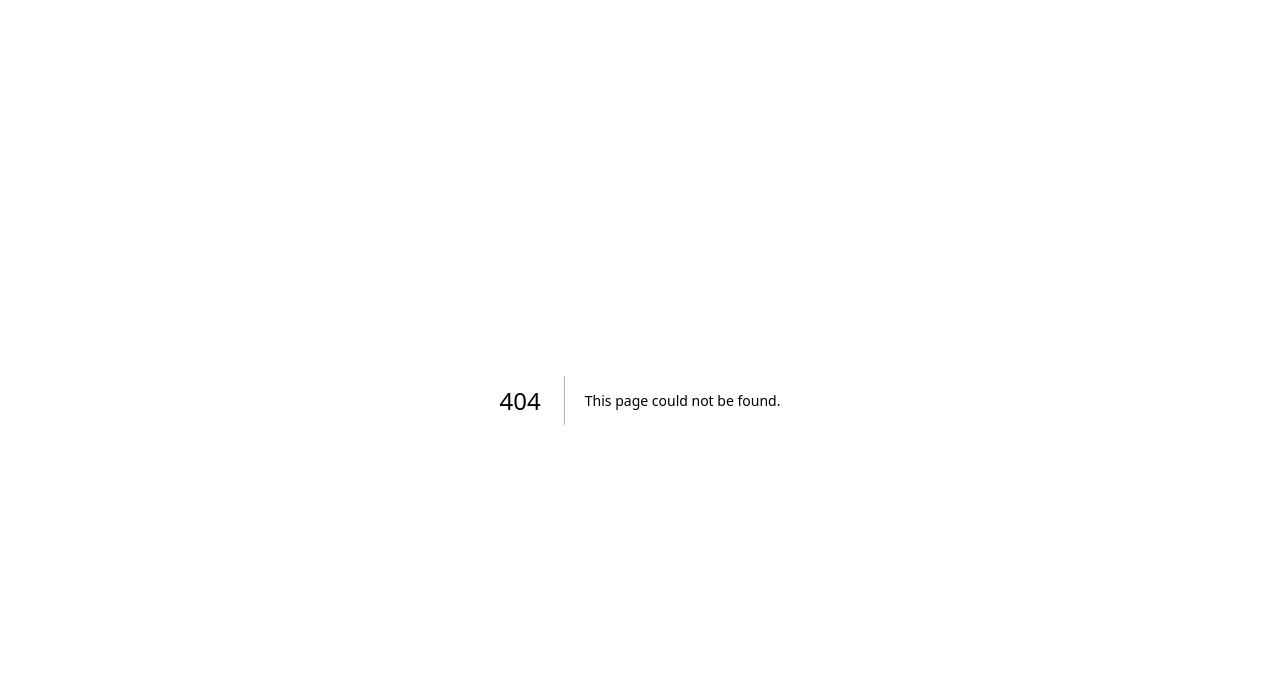
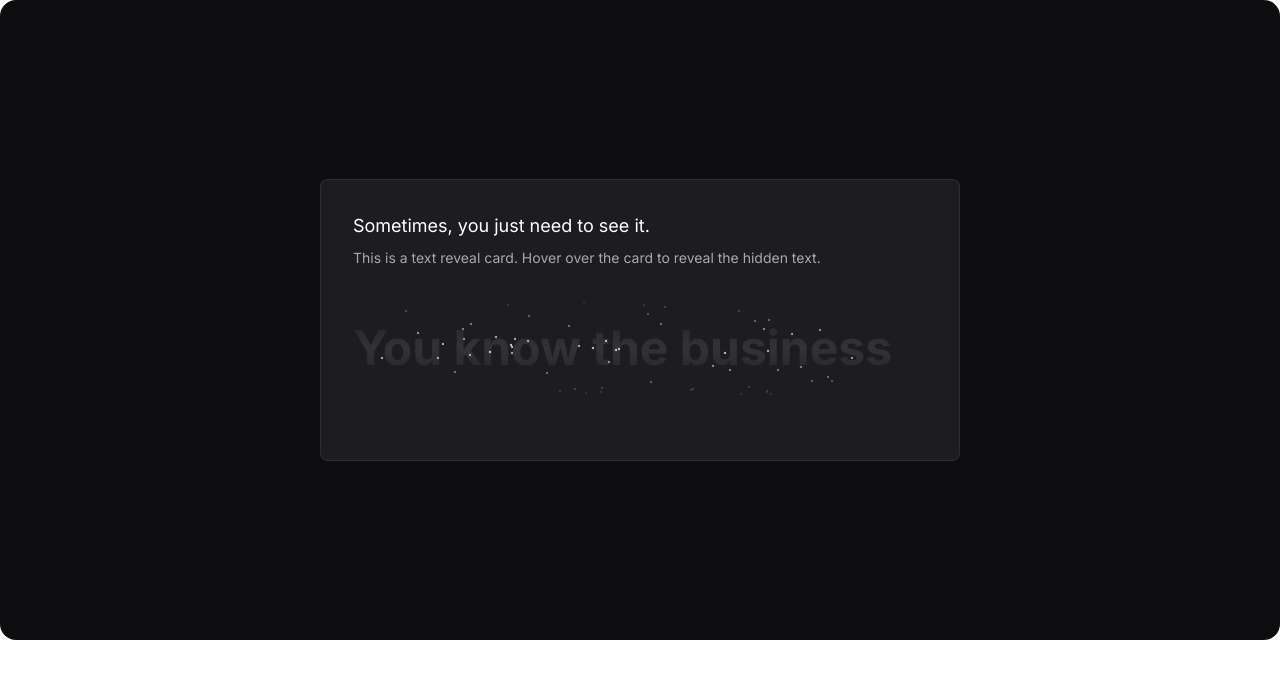
Before and after one commit to clin211/tailwindcss-learn, a Next.js app: page /text-reveal-card-preview in a window 1280 px wide. Before the commit this address had no page. Shown: the top 678 px of the page. Built offline with nearby package versions, Linux system fonts and the light colour scheme.

Commit message:
feat: 文字揭示卡片

```diff
--- /dev/null
+++ b/src/app/text-reveal-card-preview/page.tsx
@@ -0,0 +1,25 @@
+'use client';
+import React from 'react';
+import {
+    TextRevealCard,
+    TextRevealCardDescription,
+    TextRevealCardTitle,
+} from '@/components/TextRevealCard';
+
+export default function TextRevealCardPreview() {
+    return (
+        <div className="flex items-center justify-center bg-[#0E0E10] h-[40rem] rounded-2xl w-full">
+            <TextRevealCard
+                text="You know the business"
+                revealText="I know the chemistry ">
+                <TextRevealCardTitle>
+                    Sometimes, you just need to see it.
+                </TextRevealCardTitle>
+                <TextRevealCardDescription>
+                    This is a text reveal card. Hover over the card to reveal
+                    the hidden text.
+                </TextRevealCardDescription>
+            </TextRevealCard>
+        </div>
+    );
+}
--- /dev/null
+++ b/src/components/TextRevealCard.tsx
@@ -0,0 +1,192 @@
+'use client';
+import React, { useEffect, useRef, useState, memo } from 'react';
+import { motion } from 'framer-motion';
+import { twMerge } from 'tailwind-merge';
+import { cn } from '@/utils/cn';
+
+export const TextRevealCard = ({
+    text,
+    revealText,
+    children,
+    className,
+}: {
+    text: string;
+    revealText: string;
+    children?: React.ReactNode;
+    className?: string;
+}) => {
+    const [widthPercentage, setWidthPercentage] = useState(0);
+    const cardRef = useRef<HTMLDivElement | any>(null);
+    const [left, setLeft] = useState(0);
+    const [localWidth, setLocalWidth] = useState(0);
+    const [isMouseOver, setIsMouseOver] = useState(false);
+
+    useEffect(() => {
+        if (cardRef.current) {
+            const { left, width: localWidth } =
+                cardRef.current.getBoundingClientRect();
+            setLeft(left);
+            setLocalWidth(localWidth);
+        }
+    }, []);
+
+    function mouseMoveHandler(event: any) {
+        event.preventDefault();
+
+        const { clientX } = event;
+        if (cardRef.current) {
+            const relativeX = clientX - left;
+            setWidthPercentage((relativeX / localWidth) * 100);
+        }
+    }
+
+    function mouseLeaveHandler() {
+        setIsMouseOver(false);
+        setWidthPercentage(0);
+    }
+    function mouseEnterHandler() {
+        setIsMouseOver(true);
+    }
+    function touchMoveHandler(event: React.TouchEvent<HTMLDivElement>) {
+        event.preventDefault();
+        const clientX = event.touches[0]!.clientX;
+        if (cardRef.current) {
+            const relativeX = clientX - left;
+            setWidthPercentage((relativeX / localWidth) * 100);
+        }
+    }
+
+    const rotateDeg = (widthPercentage - 50) * 0.1;
+    return (
+        <div
+            onMouseEnter={mouseEnterHandler}
+            onMouseLeave={mouseLeaveHandler}
+            onMouseMove={mouseMoveHandler}
+            onTouchStart={mouseEnterHandler}
+            onTouchEnd={mouseLeaveHandler}
+            onTouchMove={touchMoveHandler}
+            ref={cardRef}
+            className={cn(
+                'bg-[#1d1c20] border border-white/[0.08] w-[40rem] rounded-lg p-8 relative overflow-hidden',
+                className
+            )}>
+            {children}
+
+            <div className="h-40  relative flex items-center overflow-hidden">
+                <motion.div
+                    style={{
+                        width: '100%',
+                    }}
+                    animate={
+                        isMouseOver
+                            ? {
+                                  opacity: widthPercentage > 0 ? 1 : 0,
+                                  clipPath: `inset(0 ${
+                                      100 - widthPercentage
+                                  }% 0 0)`,
+                              }
+                            : {
+                                  clipPath: `inset(0 ${
+                                      100 - widthPercentage
+                                  }% 0 0)`,
+                              }
+                    }
+                    transition={
+                        isMouseOver ? { duration: 0 } : { duration: 0.4 }
+                    }
+                    className="absolute bg-[#1d1c20] z-20  will-change-transform">
+                    <p
+                        style={{
+                            textShadow: '4px 4px 15px rgba(0,0,0,0.5)',
+                        }}
+                        className="text-base sm:text-[3rem] py-10 font-bold text-white bg-clip-text text-transparent bg-gradient-to-b from-white to-neutral-300">
+                        {revealText}
+                    </p>
+                </motion.div>
+                <motion.div
+                    animate={{
+                        left: `${widthPercentage}%`,
+                        rotate: `${rotateDeg}deg`,
+                        opacity: widthPercentage > 0 ? 1 : 0,
+                    }}
+                    transition={
+                        isMouseOver ? { duration: 0 } : { duration: 0.4 }
+                    }
+                    className="h-40 w-[8px] bg-gradient-to-b from-transparent via-neutral-800 to-transparent absolute z-50 will-change-transform"></motion.div>
+
+                <div className=" overflow-hidden [mask-image:linear-gradient(to_bottom,transparent,white,transparent)]">
+                    <p className="text-base sm:text-[3rem] py-10 font-bold bg-clip-text text-transparent bg-[#323238]">
+                        {text}
+                    </p>
+                    <MemoizedStars />
+                </div>
+            </div>
+        </div>
+    );
+};
+
+export const TextRevealCardTitle = ({
+    children,
+    className,
+}: {
+    children: React.ReactNode;
+    className?: string;
+}) => {
+    return (
+        <h2 className={twMerge('text-white text-lg mb-2', className)}>
+            {children}
+        </h2>
+    );
+};
+
+export const TextRevealCardDescription = ({
+    children,
+    className,
+}: {
+    children: React.ReactNode;
+    className?: string;
+}) => {
+    return (
+        <p className={twMerge('text-[#a9a9a9] text-sm', className)}>
+            {children}
+        </p>
+    );
+};
+
+const Stars = () => {
+    const randomMove = () => Math.random() * 4 - 2;
+    const randomOpacity = () => Math.random();
+    const random = () => Math.random();
+    return (
+        <div className="absolute inset-0">
+            {[...Array(80)].map((_, i) => (
+                <motion.span
+                    key={`star-${i}`}
+                    animate={{
+                        top: `calc(${random() * 100}% + ${randomMove()}px)`,
+                        left: `calc(${random() * 100}% + ${randomMove()}px)`,
+                        opacity: randomOpacity(),
+                        scale: [1, 1.2, 0],
+                    }}
+                    transition={{
+                        duration: random() * 10 + 20,
+                        repeat: Infinity,
+                        ease: 'linear',
+                    }}
+                    style={{
+                        position: 'absolute',
+                        top: `${random() * 100}%`,
+                        left: `${random() * 100}%`,
+                        width: `2px`,
+                        height: `2px`,
+                        backgroundColor: 'white',
+                        borderRadius: '50%',
+                        zIndex: 1,
+                    }}
+                    className="inline-block"></motion.span>
+            ))}
+        </div>
+    );
+};
+
+export const MemoizedStars = memo(Stars);
```
